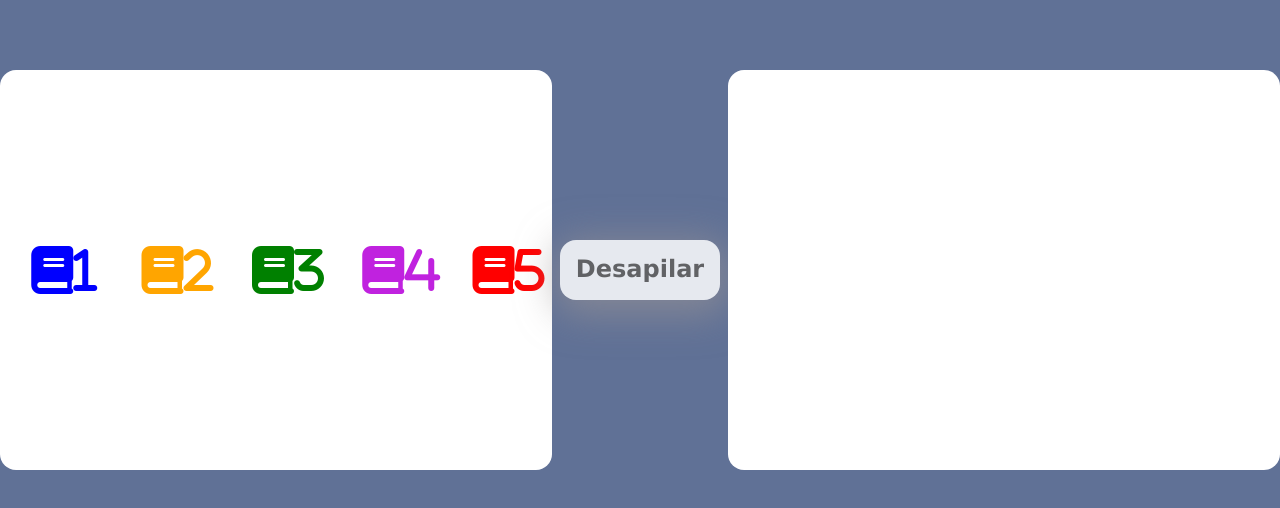
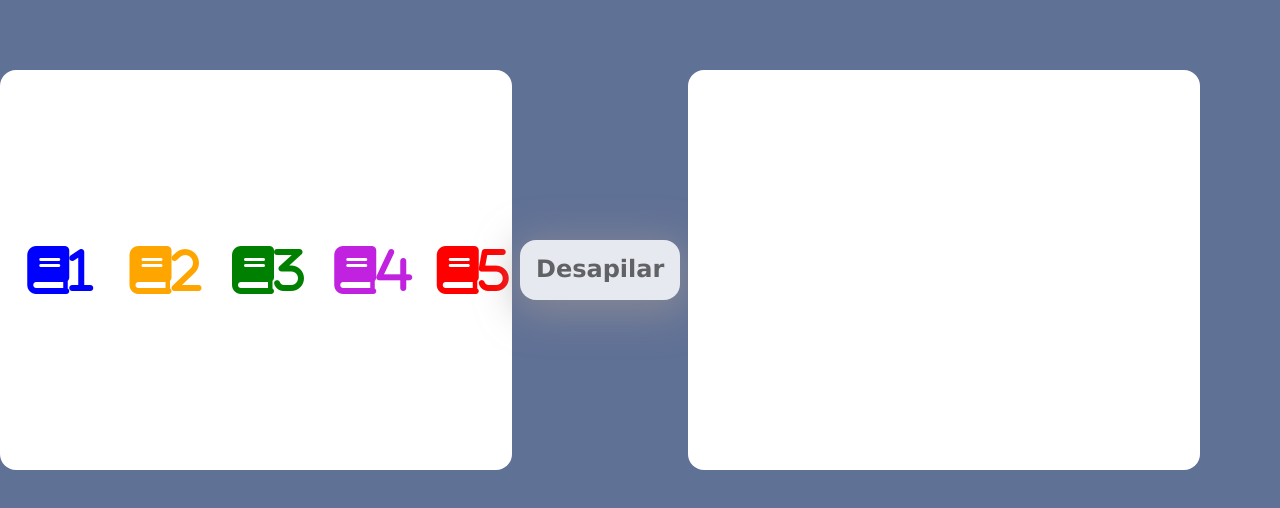
Before and after one commit to Lucas-aquiles/pila-app, a website with bundled scripts: page src/index.html in a window 1280 px wide. Shown: the part 130-638 px from the top of the page. Built offline with nearby package versions, Linux system fonts and the light colour scheme.

Commit message:
fixed styles

```diff
--- a/src/style.css
+++ b/src/style.css
@@ -11,7 +11,7 @@
 .div-one {
   background-color: white;
   height: 50vh;
-  width: 45%;
+  width: 40%;
   display: flex;
   align-items: center;
   justify-content: space-around;
@@ -57,7 +57,7 @@
 .divtwo {
   background-color: white;
   height: 50vh;
-  width: 45%;
+  width: 40%;
   display: flex;
   flex-direction: column-reverse;
   align-items: center;
```
